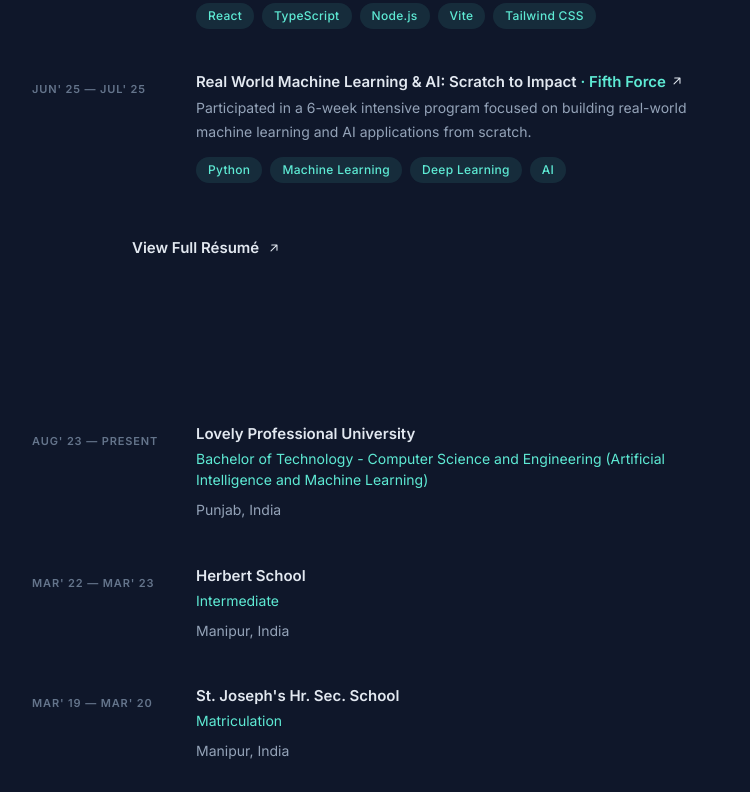
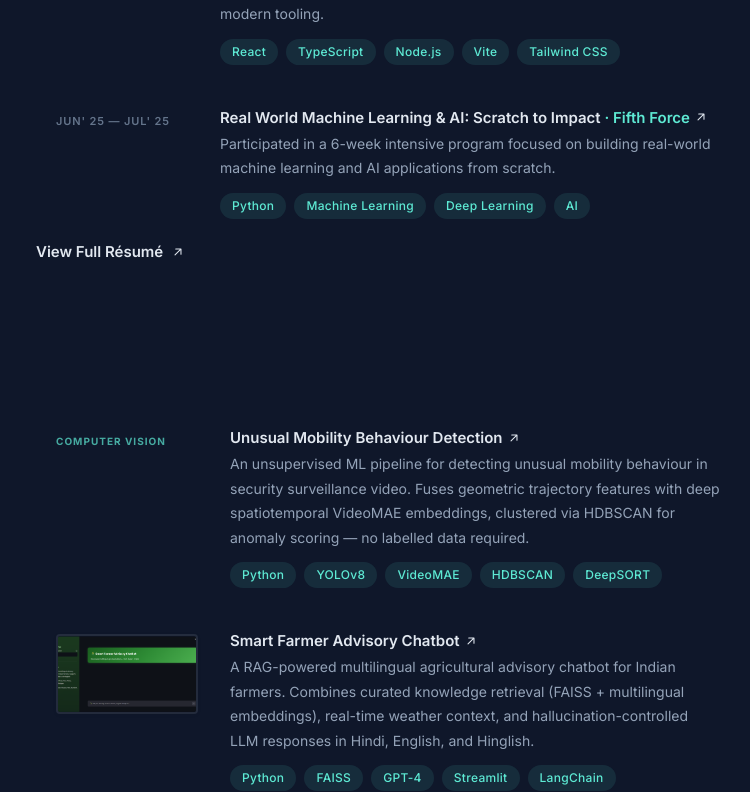
Before and after one commit to NansKong/Portfolio-V2, a React (Vite) app: page / in a window 1280 px wide. Shown: the part 1335-2127 px from the top of the page, without its empty margins (492-1242 px from the left). Built offline with nearby package versions, Linux system fonts and the light colour scheme.

Commit message:
updated changes

```diff
--- a/package.json
+++ b/package.json
@@ -10,6 +10,7 @@
     "preview": "vite preview"
   },
   "dependencies": {
+    "@vercel/analytics": "^2.0.1",
     "react": "^19.2.4",
     "react-dom": "^19.2.4",
     "react-router-dom": "^7.13.2"
--- a/src/App.tsx
+++ b/src/App.tsx
@@ -1,5 +1,6 @@
 import { useState, useEffect } from "react";
 import { Routes, Route } from "react-router-dom";
+import { Analytics } from "@vercel/analytics/react";
 import Header from "./components/Header";
 import About from "./components/About";
 import Skills from "./components/Skills";
@@ -66,25 +67,26 @@ function HomePage() {
       />
 
       <div
-        style={{ position: "relative", zIndex: 1, maxWidth: "1280px", margin: "0 auto", padding: "0 24px" }}
+        style={{ position: "relative", zIndex: 1, maxWidth: "1280px", margin: "0 auto" }}
+        className="layout-wrapper"
         data-layout="two-col"
       >
         {/* LEFT sidebar */}
-        <div data-layout="sidebar" style={{ padding: "96px 0" }}>
+        <div data-layout="sidebar" className="sidebar-container">
           <Header activeSection={activeSection} />
         </div>
 
         {/* RIGHT content */}
-        <main data-layout="content" style={{ paddingTop: "96px", paddingBottom: "96px" }}>
+        <main data-layout="content" className="content-container">
           {[
             { id: "about", Component: About },
             { id: "skills", Component: Skills },
             { id: "experience", Component: Experience },
+            { id: "projects", Component: Projects },
             { id: "education", Component: Education },
             { id: "certificates", Component: Certificates },
-            { id: "projects", Component: Projects },
           ].map(({ id, Component }) => (
-            <section key={id} id={id} style={{ marginBottom: "144px", scrollMarginTop: "96px" }}>
+            <section key={id} id={id} className="content-section">
               <Component />
             </section>
           ))}
--- a/src/archiveData.ts
+++ b/src/archiveData.ts
@@ -8,6 +8,18 @@ export type ArchiveProject = {
 
 export const archiveProjects: ArchiveProject[] = [
   // 2026
+  {
+    year: 2026,
+    title: "Unusual Mobility Behaviour Detection",
+    tech: ["Python", "YOLOv8", "VideoMAE", "HDBSCAN", "DeepSORT"],
+    github: "https://github.com/NansKong/Unusual-Mobility-Behaviour-Detection-",
+  },
+  {
+    year: 2026,
+    title: "Smart Farmer Advisory Chatbot",
+    tech: ["Python", "FAISS", "GPT-4", "Streamlit", "LangChain"],
+    github: "https://github.com/alenso0/smart-farmer-advisory-chatbot",
+  },
   {
     year: 2026,
     title: "ASCII Image Generator",
--- a/src/components/Education.tsx
+++ b/src/components/Education.tsx
@@ -14,9 +14,9 @@ export default function Education() {
         {education.map((item, i) => (
           <div key={i} className="card-outer">
             <div className="card-bg-hover" />
-            <div style={{ position: "relative", display: "flex", gap: "24px" }}>
+            <div className="flex flex-col sm:flex-row gap-4 sm:gap-6 relative">
               {/* Date */}
-              <div style={{ flexShrink: 0, width: "140px", paddingTop: "4px" }}>
+              <div className="shrink-0 sm:w-[140px] pt-1">
                 <span style={{ fontSize: "0.6875rem", fontWeight: 600, letterSpacing: "0.08em", textTransform: "uppercase", color: "#64748b" }}>
                   {item.dates}
                 </span>
--- a/src/components/Experience.tsx
+++ b/src/components/Experience.tsx
@@ -29,9 +29,9 @@ export default function Experience() {
         {experience.map((item, i) => (
           <div key={i} className="card-outer">
             <div className="card-bg-hover" />
-            <div style={{ position: "relative", display: "flex", gap: "24px" }}>
+            <div className="flex flex-col sm:flex-row gap-4 sm:gap-6 relative">
               {/* Date column */}
-              <div style={{ flexShrink: 0, width: "140px", paddingTop: "4px" }}>
+              <div className="shrink-0 sm:w-[140px] pt-1">
                 <span style={{ fontSize: "0.6875rem", fontWeight: 600, letterSpacing: "0.08em", textTransform: "uppercase", color: "#64748b", lineHeight: 1.5 }}>
                   {item.dates}
                 </span>
@@ -78,7 +78,7 @@ export default function Experience() {
       </div>
 
       {/* View Resume link */}
-      <div style={{ marginTop: "32px", marginLeft: "120px" }}>
+      <div className="mt-8 sm:ml-[164px]">
         <a
           href="https://drive.google.com/file/d/1o3J1R6fWFTtGQbzrdFhDQFoVP6x26Q08/view?usp=sharing"
           target="_blank"
--- a/src/components/Header.tsx
+++ b/src/components/Header.tsx
@@ -4,9 +4,9 @@ const navLinks = [
   { id: "about", label: "About" },
   { id: "skills", label: "Skills" },
   { id: "experience", label: "Experience" },
+  { id: "projects", label: "Projects" },
   { id: "education", label: "Education" },
   { id: "certificates", label: "Certificates" },
-  { id: "projects", label: "Projects" },
 ];
 
 interface Props {
--- a/src/data.ts
+++ b/src/data.ts
@@ -127,6 +127,23 @@ export interface Project {
 
 export const projects: Project[] = [
   {
+    title: "Unusual Mobility Behaviour Detection",
+    description:
+      "An unsupervised ML pipeline for detecting unusual mobility behaviour in security surveillance video. Fuses geometric trajectory features with deep spatiotemporal VideoMAE embeddings, clustered via HDBSCAN for anomaly scoring — no labelled data required.",
+    tech: ["Python", "YOLOv8", "VideoMAE", "HDBSCAN", "DeepSORT"],
+    github: "https://github.com/NansKong/Unusual-Mobility-Behaviour-Detection-",
+    label: "COMPUTER VISION",
+  },
+  {
+    title: "Smart Farmer Advisory Chatbot",
+    description:
+      "A RAG-powered multilingual agricultural advisory chatbot for Indian farmers. Combines curated knowledge retrieval (FAISS + multilingual embeddings), real-time weather context, and hallucination-controlled LLM responses in Hindi, English, and Hinglish.",
+    tech: ["Python", "FAISS", "GPT-4", "Streamlit", "LangChain"],
+    github: "https://github.com/alenso0/smart-farmer-advisory-chatbot",
+    label: "NLP / RAG",
+    image: "/nlp.png"
+  },
+  {
     title: "BharatAI",
     description:
       "A production-grade AI-powered opportunity platform connecting Indian students with internships, jobs, and grants. Full-stack system with FastAPI, PostgreSQL, Redis, Celery task queues, an InCoScore ranking algorithm, and a React frontend.",
@@ -134,23 +151,6 @@ export const projects: Project[] = [
     github: "https://github.com/NansKong/BharatAI",
     label: "AI PLATFORM",
     image: "/bharatai.png",
-  },
-  {
-    title: "Meetings Transcription Automation",
-    description:
-      "Fully automated pipeline that records, transcribes, and summarizes meeting audio using Whisper and GPT. Integrates with n8n for end-to-end workflow orchestration — auto-sending summaries and action items to participants.",
-    tech: ["Python", "Whisper", "GPT-4", "n8n", "Automation"],
-    github:
-      "https://github.com/NansKong/meetings-transcription-automation",
-    label: "TRANSCRIPTION",
-  },
-  {
-    title: "Diabetes Prediction Model",
-    description:
-      "A machine learning pipeline for clinical diabetes risk prediction. Covers full data preprocessing, feature engineering, model training, evaluation, and a Flask API for serving predictions — built for real-world interpretability and accuracy.",
-    tech: ["Python", "Scikit-Learn", "Pandas", "Flask", "ML"],
-    github: "https://github.com/NansKong/Diabetes-Prediction-Model",
-    label: "ML MODEL",
   },
   {
     title: "3D Portfolio Website",
--- a/src/index.css
+++ b/src/index.css
@@ -42,15 +42,77 @@ body {
 }
 
 /* Scrollbar */
-::-webkit-scrollbar { width: 6px; }
-::-webkit-scrollbar-track { background: #0f172a; }
-::-webkit-scrollbar-thumb { background: #334155; border-radius: 3px; }
-::-webkit-scrollbar-thumb:hover { background: #5eead4; }
+::-webkit-scrollbar {
+  width: 6px;
+}
+
+::-webkit-scrollbar-track {
+  background: #0f172a;
+}
+
+::-webkit-scrollbar-thumb {
+  background: #334155;
+  border-radius: 3px;
+}
+
+::-webkit-scrollbar-thumb:hover {
+  background: #5eead4;
+}
 
 /* Selection */
 ::selection {
   background: rgba(94, 234, 212, 0.15);
   color: #5eead4;
+}
+
+/* ─── Responsive Layout Wrappers ──────────────── */
+.layout-wrapper {
+  padding-left: 24px;
+  padding-right: 24px;
+}
+
+.sidebar-container {
+  padding-top: 48px;
+  padding-bottom: 48px;
+}
+
+.content-container {
+  padding-top: 0;
+  padding-bottom: 48px;
+}
+
+.content-section {
+  margin-bottom: 64px;
+  scroll-margin-top: 64px;
+}
+
+@media (min-width: 768px) {
+  .layout-wrapper {
+    padding-left: 48px;
+    padding-right: 40px;
+  }
+
+  .content-section {
+    margin-bottom: 96px;
+  }
+}
+
+@media (min-width: 1024px) {
+  .layout-wrapper {
+    padding-left: 48px;
+    padding-right: 48px;
+  }
+
+  .sidebar-container,
+  .content-container {
+    padding-top: 96px;
+    padding-bottom: 96px;
+  }
+
+  .content-section {
+    margin-bottom: 144px;
+    scroll-margin-top: 96px;
+  }
 }
 
 /* ─── Two-column Layout ─────────────────────────── */
@@ -60,6 +122,7 @@ body {
     flex-direction: row;
     gap: 0;
   }
+
   [data-layout="sidebar"] {
     position: sticky;
     top: 0;
@@ -68,16 +131,13 @@ body {
     max-width: 480px;
     flex-shrink: 0;
   }
+
   [data-layout="content"] {
     flex: 1;
   }
 }
 
-/* ─── Card List: Hover Dim Effect ───────────────── */
-/*
- * When hovering ANY card inside .card-list,
- * dim ALL cards to 40% EXCEPT the hovered one.
- */
+
 .card-list {
   display: flex;
   flex-direction: column;
@@ -179,23 +239,52 @@ body {
   top: 50%;
   left: 50%;
   transform: translate(var(--x, -50%), var(--y, -50%)) rotate(0deg);
-  font-size: 25vmin; /* Increased from 20vmin for larger orb */
-  width: 3.5em; /* Increased from 3em */
-  height: 3.5em; /* Increased from 3em */
+  font-size: 25vmin;
+  /* Increased from 20vmin for larger orb */
+  width: 3.5em;
+  /* Increased from 3em */
+  height: 3.5em;
+  /* Increased from 3em */
   border-radius: 90% 95% 85% 105%;
   background: #0f0;
   mix-blend-mode: screen;
-  filter: hue-rotate(0deg) blur(4px); /* Added blur for smoother effect */
+  filter: hue-rotate(0deg) blur(4px);
+  /* Added blur for smoother effect */
   animation: portal-wobble calc(var(--speed) * var(--t)) linear infinite;
   transform-origin: -var(--y) -var(--x);
-  box-shadow: 0 0 0.8em 0.4em #0f172a inset, 0 0 0.25em 0 #fff; /* Increased box-shadow glow */
+  box-shadow: 0 0 0.8em 0.4em #0f172a inset, 0 0 0.25em 0 #fff;
+  /* Increased box-shadow glow */
 }
 
-.portal-orb:nth-child(1) { --x: -53%; --y: -53%; --t: 37; }
-.portal-orb:nth-child(2) { --x: -47%; --y: -52%; --t: 58; }
-.portal-orb:nth-child(3) { --x: -45%; --y: -50%; --t: 46; }
-.portal-orb:nth-child(4) { --x: -53%; --y: -45%; --t: 72; }
-.portal-orb:nth-child(5) { --x: -55%; --y: -45%; --t: 62; }
+.portal-orb:nth-child(1) {
+  --x: -53%;
+  --y: -53%;
+  --t: 37;
+}
+
+.portal-orb:nth-child(2) {
+  --x: -47%;
+  --y: -52%;
+  --t: 58;
+}
+
+.portal-orb:nth-child(3) {
+  --x: -45%;
+  --y: -50%;
+  --t: 46;
+}
+
+.portal-orb:nth-child(4) {
+  --x: -53%;
+  --y: -45%;
+  --t: 72;
+}
+
+.portal-orb:nth-child(5) {
+  --x: -55%;
+  --y: -45%;
+  --t: 62;
+}
 
 @keyframes portal-wobble {
   to {
@@ -207,6 +296,7 @@ body {
 .star-wars-perspective {
   perspective: 400px;
 }
+
 .star-wars-skew {
   transform: matrix3d(1, 0, 0, 0, 0, 0.906308, 0.422618, 0, 0, -0.422618, 0.906308, 0, 0, -42.2618, 90.6308, 1);
   transform-origin: center center;
@@ -214,12 +304,27 @@ body {
 
 /* Circular Orbit Motion for TARDIS */
 @keyframes tardis-orbit {
-  0% { transform: rotate(0deg) translateX(4px) rotate(0deg) translateY(0); }
-  25% { transform: rotate(90deg) translateX(4px) rotate(-90deg) translateY(-2px); }
-  50% { transform: rotate(180deg) translateX(4px) rotate(-180deg) translateY(0); }
-  75% { transform: rotate(270deg) translateX(4px) rotate(-270deg) translateY(2px); }
-  100% { transform: rotate(360deg) translateX(4px) rotate(-360deg) translateY(0); }
+  0% {
+    transform: rotate(0deg) translateX(4px) rotate(0deg) translateY(0);
+  }
+
+  25% {
+    transform: rotate(90deg) translateX(4px) rotate(-90deg) translateY(-2px);
+  }
+
+  50% {
+    transform: rotate(180deg) translateX(4px) rotate(-180deg) translateY(0);
+  }
+
+  75% {
+    transform: rotate(270deg) translateX(4px) rotate(-270deg) translateY(2px);
+  }
+
+  100% {
+    transform: rotate(360deg) translateX(4px) rotate(-360deg) translateY(0);
+  }
 }
+
 .orbit-motion {
   animation: tardis-orbit 6s linear infinite;
 }
--- a/src/main.tsx
+++ b/src/main.tsx
@@ -1,5 +1,6 @@
 import { createRoot } from "react-dom/client";
 import { BrowserRouter } from "react-router-dom";
+import { Analytics } from "@vercel/analytics/react";
 import App from "./App";
 import "./index.css";
 
```
Also changed, not shown: src/components/Portal.tsx (+6 -7 lines), public/nlp.png (added), 1 other file (tests, documents, lock files or other folders).
